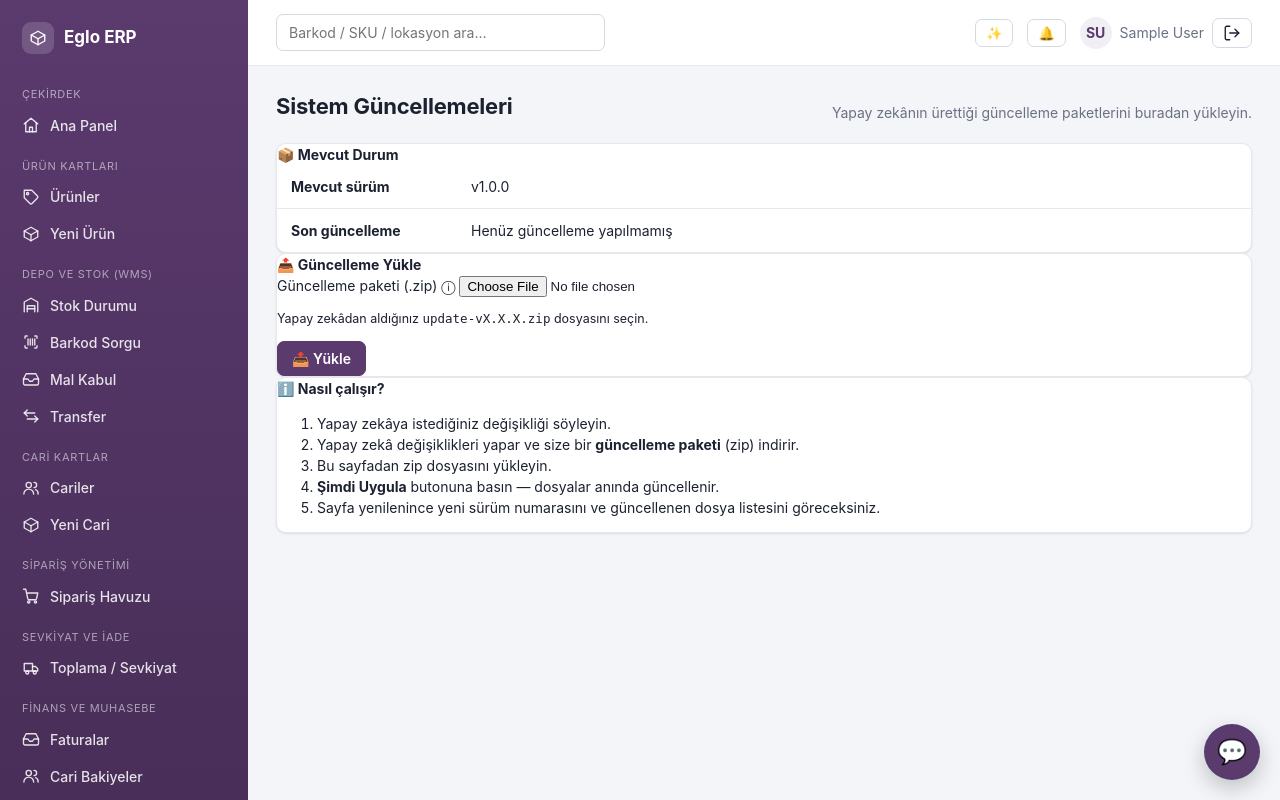
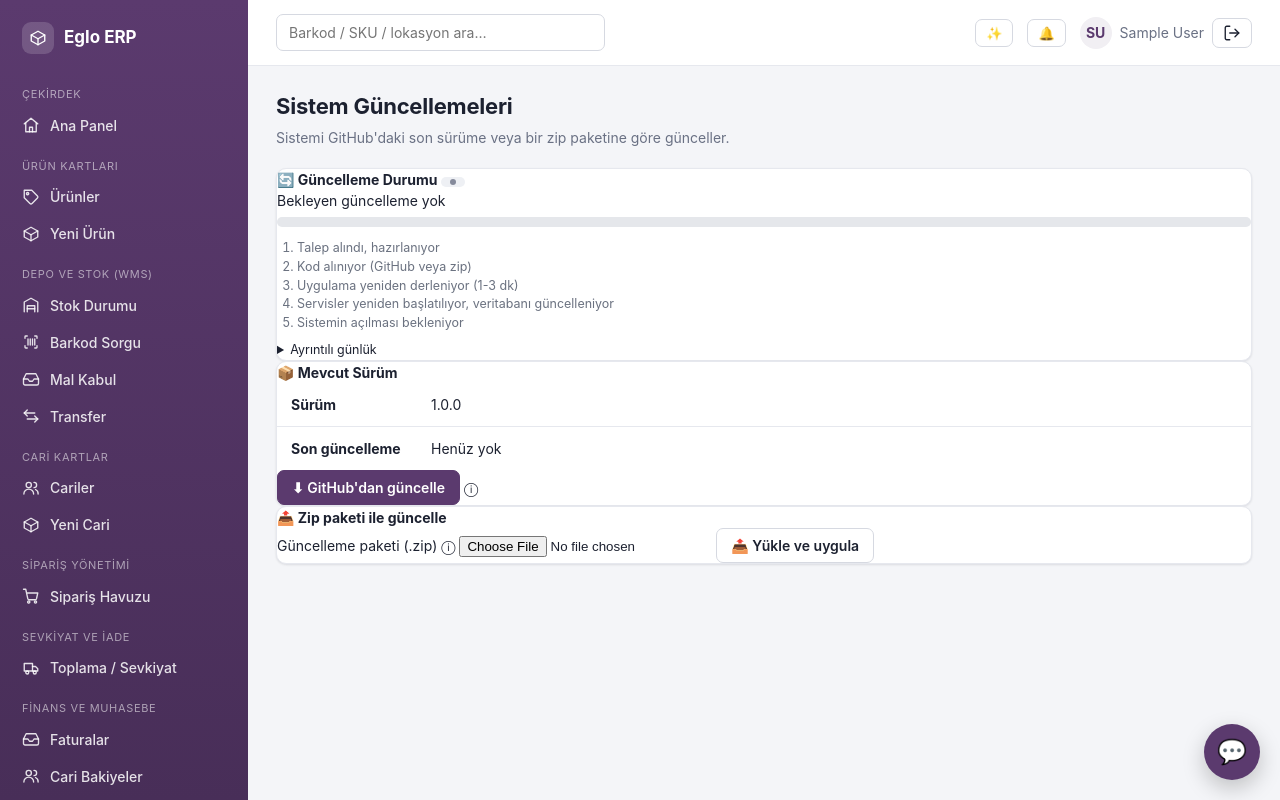
Before and after one commit to infoclerie/Eglo, a Django app: page /ayarlar/guncellemeler/ in a window 1280 px wide. Run offline with Django 5.2, Linux system fonts and the light colour scheme; the visitor is signed in with stand-in values (Sample User, id 1); data comes from the database, SQL or seed files in the repository; data that the repository does not hold is empty.

Commit message:
Güncelleme sistemi: GitHub'dan güncelle + canlı ilerleme ekranı
Web container yetkisiz kullanıcıyla çalıştığı ve kod imajın içinde olduğu için
web'den dosya yazarak güncelleme mümkün değildi; buton da formu göndermiyordu.
- Web artık sadece talep bırakır (request.json veya pending zip)
- deploy/auto-update.sh: git pull / zip açma, derleme, yeniden başlatma;
  adımları progress.json ve update.log'a yazar
- Sayfa 2 sn'de bir /ayarlar/guncellemeler/durum/ okuyup ilerleme çubuğu,
  adım listesi ve ayrıntılı günlük gösterir
- updates/ dizini git dışına alındı

Co-Authored-By: Claude Opus 5.5 <noreply@anthropic.com>
Claude-Session: https://claude.ai/code/session_01QFgTjSyfxyFtPvZYzZ2sK7

```diff
--- a/apps/core/templates/core/updates.html
+++ b/apps/core/templates/core/updates.html
@@ -3,152 +3,118 @@
 {% block title %}Güncellemeler{% endblock %}
 {% block content %}
 <div class="page-head">
-    <h1>Sistem Güncellemeleri</h1>
-    <p class="text-muted">Yapay zekânın ürettiği güncelleme paketlerini buradan yükleyin.</p>
+  <div><h1>Sistem Güncellemeleri</h1>
+  <p class="text-muted">Sistemi GitHub'daki son sürüme veya bir zip paketine göre günceller.</p></div>
 </div>
 
-<!-- Mevcut durum -->
-<div class="card mb-3">
-    <div class="card-header"><strong>📦 Mevcut Durum</strong></div>
+<!-- Canlı ilerleme -->
+<div class="card mb-3" id="progCard">
+  <div class="card-header"><strong>🔄 Güncelleme Durumu</strong> <span id="progBadge" class="badge" style="margin-left:8px"></span></div>
   <div class="card-body">
-        <table class="table table-sm mb-0">
-            <tr><td style="width:180px"><strong>Mevcut sürüm</strong></td><td>v{{ version }}</td></tr>
-            {% if status %}
-            <tr>
-                <td><strong>Son güncelleme</strong></td>
-                <td>
-                    {% if status.status == "success" %}
-                        <span class="badge" style="background:#16a34a;color:#fff">✅ Başarılı</span>
-                    {% elif status.status == "error" %}
-                        <span class="badge" style="background:#dc2626;color:#fff">❌ Hata</span>
-                    {% elif status.status == "pending" %}
-                        <span class="badge" style="background:#f59e0b;color:#fff">⏳ Bekliyor</span>
-                    {% endif %}
-                    {{ status.message|default:"" }}
-                </td>
-            </tr>
-            <tr><td><strong>Tarih</strong></td><td>{{ status.last_update|default:"-" }}</td></tr>
-            {% if status.applied_files %}
-            <tr><td><strong>Güncellenen dosyalar</strong></td>
-                <td><details><summary>{{ status.applied_files|length }} dosya</summary>
-                    <ul class="small" style="max-height:200px;overflow:auto;margin:8px 0">
-                    {% for f in status.applied_files %}<li><code>{{ f }}</code></li>{% endfor %}
-                    </ul></details></td></tr>
-            {% endif %}
-            {% else %}
-            <tr><td><strong>Son güncelleme</strong></td><td class="text-muted">Henüz güncelleme yapılmamış</td></tr>
-            {% endif %}
-        </table>
+    <div style="display:flex;justify-content:space-between;font-size:14px;margin-bottom:6px">
+      <span id="progLabel">—</span><span id="progStep" class="text-muted"></span>
+    </div>
+    <div style="height:10px;background:#e5e7eb;border-radius:6px;overflow:hidden">
+      <div id="progBar" style="height:100%;width:0;background:#2563eb;transition:width .4s"></div>
+    </div>
+    <ol id="progSteps" class="small" style="margin:12px 0 8px;padding-left:20px;color:#6b7280">
+      <li>Talep alındı, hazırlanıyor</li>
+      <li>Kod alınıyor (GitHub veya zip)</li>
+      <li>Uygulama yeniden derleniyor (1-3 dk)</li>
+      <li>Servisler yeniden başlatılıyor, veritabanı güncelleniyor</li>
+      <li>Sistemin açılması bekleniyor</li>
+    </ol>
+    <details id="progLogBox"><summary class="small">Ayrıntılı günlük</summary>
+      <pre id="progLog" style="max-height:220px;overflow:auto;background:#0f172a;color:#e2e8f0;padding:10px;border-radius:6px;font-size:12px;white-space:pre-wrap;margin-top:8px"></pre>
+    </details>
   </div>
 </div>
 
-<!-- Yükleme alanı -->
+<div class="grid-2">
+  <!-- Mevcut durum + Git -->
   <div class="card mb-3">
-    <div class="card-header"><strong>📤 Güncelleme Yükle</strong></div>
+    <div class="card-header"><strong>📦 Mevcut Sürüm</strong></div>
     <div class="card-body">
-        <form method="post" enctype="multipart/form-data" id="uploadForm">
-            {% csrf_token %}
-            <input type="hidden" name="action" value="upload">
-            <div class="mb-2">
-                <label class="form-label">Güncelleme paketi (.zip)
-                    <span class="helptext" style="display:inline" title="Yapay zekânın ürettiği güncelleme paketi. İçinde değişen kod dosyaları ve sürüm bilgisi bulunur.">ⓘ</span>
-                </label>
-                <input type="file" name="file" accept=".zip" class="form-control" required>
-            </div>
-            <p class="text-muted small mb-2">
-                Yapay zekâdan aldığınız <code>update-vX.X.X.zip</code> dosyasını seçin.
-            </p>
-            <button type="submit" class="btn btn-primary" onclick="showProgress(this,'Yükleniyor...')">📤 Yükle</button>
+      <table class="table table-sm mb-2">
+        <tr><td style="width:140px"><strong>Sürüm</strong></td><td id="curVersion">{{ version }}</td></tr>
+        <tr><td><strong>Son güncelleme</strong></td><td>
+          {% if status %}{% if status.status == "success" %}✅{% else %}❌{% endif %} {{ status.message }} · {{ status.last_update }}
+          {% else %}<span class="text-muted">Henüz yok</span>{% endif %}</td></tr>
+      </table>
+      <form method="post">{% csrf_token %}<input type="hidden" name="action" value="git">
+        <button class="btn btn-primary" id="gitBtn">⬇ GitHub'dan güncelle</button>
+        <span class="helptext" title="Sunucu GitHub'daki main dalını çeker, uygulamayı yeniden derler ve başlatır. Sırasında sistem 1-2 dk erişilemez olabilir.">ⓘ</span>
       </form>
     </div>
   </div>
 
-{% if pending %}
-<!-- Bekleyen güncellemeler -->
+  <!-- Zip -->
   <div class="card mb-3">
-    <div class="card-header"><strong>⏳ Bekleyen Güncellemeler</strong></div>
+    <div class="card-header"><strong>📤 Zip paketi ile güncelle</strong></div>
     <div class="card-body">
-        <table class="table table-sm">
-            <thead><tr><th>Dosya</th><th>Sürüm</th><th>Açıklama</th><th>Dosya sayısı</th><th></th></tr></thead>
-            <tbody>
+      <form method="post" enctype="multipart/form-data">{% csrf_token %}
+        <input type="hidden" name="action" value="upload">
+        <label class="form-label">Güncelleme paketi (.zip)
+          <span class="helptext" title="Yapay zekânın ürettiği update-vX.X.X.zip dosyası. Yüklenince sunucu otomatik uygular.">ⓘ</span></label>
+        <input type="file" name="file" accept=".zip" class="form-control mb-2" required>
+        <button class="btn">📤 Yükle ve uygula</button>
+      </form>
       {% for u in pending %}
-            <tr>
-                <td><code>{{ u.filename }}</code></td>
-                <td>v{{ u.version|default:"?" }}</td>
-                <td>{{ u.description|default:"-" }}</td>
-                <td>{{ u.file_count }} dosya</td>
-                <td style="white-space:nowrap">
-                    <form method="post" style="display:inline" class="apply-form">
-                        {% csrf_token %}
-                        <input type="hidden" name="action" value="apply">
-                        <input type="hidden" name="file" value="{{ u.filename }}">
-                        <button class="btn btn-sm btn-primary" onclick="showProgress(this,'Güncelleniyor...')">▶ Şimdi Uygula</button>
-                    </form>
-                    <form method="post" style="display:inline">
-                        {% csrf_token %}
-                        <input type="hidden" name="action" value="cancel">
-                        <input type="hidden" name="file" value="{{ u.filename }}">
-                        <button class="btn btn-sm btn-danger" title="İptal et">✕</button>
-                    </form>
-                </td>
-            </tr>
+      <div class="small mt-2">⏳ <code>{{ u.filename }}</code> sırada
+        <form method="post" style="display:inline">{% csrf_token %}<input type="hidden" name="action" value="cancel">
+          <input type="hidden" name="file" value="{{ u.filename }}"><button class="btn btn-sm btn-danger" title="İptal et">✕</button></form></div>
       {% endfor %}
-            </tbody>
-        </table>
     </div>
-</div>
-{% endif %}
-
-{% if applied %}
-<!-- Uygulanan güncellemeler -->
-<div class="card mb-3">
-    <div class="card-header"><strong>✅ Uygulanan Güncellemeler</strong></div>
-    <div class="card-body">
-        <table class="table table-sm mb-0">
-            <thead><tr><th>Dosya</th><th>Sürüm</th><th>Açıklama</th><th>Dosya sayısı</th></tr></thead>
-            <tbody>
-            {% for u in applied %}
-            <tr>
-                <td><code>{{ u.filename }}</code></td>
-                <td>v{{ u.version|default:"?" }}</td>
-                <td>{{ u.description|default:"-" }}</td>
-                <td>{{ u.file_count }} dosya</td>
-            </tr>
-            {% endfor %}
-            </tbody>
-        </table>
-    </div>
-</div>
-{% endif %}
-
-<!-- Nasıl çalışır -->
-<div class="card mb-3">
-    <div class="card-header"><strong>ℹ️ Nasıl çalışır?</strong></div>
-    <div class="card-body">
-        <ol class="mb-0">
-            <li>Yapay zekâya istediğiniz değişikliği söyleyin.</li>
-            <li>Yapay zekâ değişiklikleri yapar ve size bir <strong>güncelleme paketi</strong> (zip) indirir.</li>
-            <li>Bu sayfadan zip dosyasını yükleyin.</li>
-            <li><strong>Şimdi Uygula</strong> butonuna basın — dosyalar anında güncellenir.</li>
-            <li>Sayfa yenilenince yeni sürüm numarasını ve güncellenen dosya listesini göreceksiniz.</li>
-        </ol>
   </div>
 </div>
 
-<!-- İlerleme göstergesi -->
-<div id="progressOverlay" style="display:none;position:fixed;inset:0;background:rgba(0,0,0,.5);z-index:9999;align-items:center;justify-content:center">
-  <div style="background:#fff;border-radius:12px;padding:32px 48px;text-align:center;box-shadow:0 8px 32px rgba(0,0,0,.2)">
-    <div style="width:48px;height:48px;border:4px solid #e5e7eb;border-top-color:#3b82f6;border-radius:50%;animation:spin 1s linear infinite;margin:0 auto 16px"></div>
-    <div id="progressText" style="font-size:16px;font-weight:600;color:#1f2937">İşleniyor...</div>
-    <div style="font-size:13px;color:#6b7280;margin-top:8px">Lütfen sayfayı kapatmayın</div>
-  </div>
-</div>
-<style>@keyframes spin{to{transform:rotate(360deg)}}</style>
+{% if applied %}
+<div class="card mb-3"><div class="card-header"><strong>✅ Uygulanan paketler</strong></div>
+  <div class="table-wrap"><table class="table table-sm mb-0">
+    <thead><tr><th>Dosya</th><th>Sürüm</th><th>Açıklama</th><th>Dosya</th></tr></thead><tbody>
+    {% for u in applied %}<tr><td><code>{{ u.filename }}</code></td><td>v{{ u.version|default:"?" }}</td><td>{{ u.description|default:"-" }}</td><td>{{ u.file_count }}</td></tr>{% endfor %}
+  </tbody></table></div></div>
+{% endif %}
+
+{{ progress|json_script:"progInit" }}
 <script>
-function showProgress(btn, text){
-  btn.disabled=true;
-  document.getElementById('progressText').textContent=text;
-  document.getElementById('progressOverlay').style.display='flex';
+(function(){
+  const url = "{% url 'core:updates_progress' %}";
+  const $ = id => document.getElementById(id);
+  let wasRunning = false, failures = 0;
+  function render(d){
+    const total = d.total || 5, step = d.step || 0;
+    const active = d.running || d.queued;
+    let pct = Math.round(step / total * 100);
+    if (d.running === false && d.result === "success") pct = 100;
+    $("progBar").style.width = pct + "%";
+    $("progBar").style.background = d.result === "error" ? "#dc2626" : (d.result === "success" && !active ? "#16a34a" : "#2563eb");
+    $("progLabel").textContent = d.label || (active ? "Sunucunun talebi alması bekleniyor (en fazla 1 dk)" : "Bekleyen güncelleme yok");
+    $("progStep").textContent = active ? `Adım ${step}/${total}` : "";
+    const b = $("progBadge");
+    if (active){ b.textContent = "⏳ Çalışıyor"; b.style.cssText = "margin-left:8px;background:#f59e0b;color:#fff"; }
+    else if (d.result === "success"){ b.textContent = "✅ Tamamlandı"; b.style.cssText = "margin-left:8px;background:#16a34a;color:#fff"; }
+    else if (d.result === "error"){ b.textContent = "❌ Hata"; b.style.cssText = "margin-left:8px;background:#dc2626;color:#fff"; $("progLogBox").open = true; }
+    else { b.textContent = ""; b.style.cssText = ""; }
+    [...$("progSteps").children].forEach((li, i) => {
+      li.style.color = i < step - 1 || (!active && d.result === "success") ? "#16a34a" : (i === step - 1 && active ? "#2563eb" : "#6b7280");
+      li.style.fontWeight = i === step - 1 && active ? "600" : "400";
+    });
+    if (d.log){ const pre = $("progLog"); pre.textContent = d.log.join("\n"); pre.scrollTop = pre.scrollHeight; }
+    if (d.version) $("curVersion").textContent = d.version;
+    $("gitBtn").disabled = !!active;
+    if (wasRunning && !active && d.result === "success") setTimeout(() => location.reload(), 1500);
+    wasRunning = active;
   }
+  function poll(){
+    fetch(url, {credentials: "same-origin", cache: "no-store"})
+      .then(r => { if (!r.ok || r.redirected) throw 0; return r.json(); })
+      .then(d => { failures = 0; render(d); })
+      .catch(() => { failures++; if (wasRunning){ $("progLabel").textContent = "Sistem yeniden başlatılıyor, bağlantı bekleniyor…"; } })
+      .finally(() => setTimeout(poll, 2000));
+  }
+  render(JSON.parse(document.getElementById("progInit").textContent));
+  poll();
+})();
 </script>
 {% endblock %}
--- a/apps/core/urls.py
+++ b/apps/core/urls.py
@@ -11,6 +11,7 @@ urlpatterns = [
     path("ayarlar/yedekler/", views.backups, name="backups"),
     path("ayarlar/yedekler/ai-rehberi/", views.ai_context, name="ai_context"),
     path("ayarlar/guncellemeler/", views.updates, name="updates"),
+    path("ayarlar/guncellemeler/durum/", views.updates_progress, name="updates_progress"),
     path("islem-gecmisi/", views.activity, name="activity"),
     path("ayarlar/aktif-kullanicilar/", views.active_users, name="active_users"),
     path("ayarlar/yedekler/indir/<str:filename>", views.backup_download, name="backup_download"),
--- a/apps/core/views.py
+++ b/apps/core/views.py
@@ -195,17 +195,13 @@ def updates(request):
     if request.method == "POST":
         action = request.POST.get("action")
         try:
-            if action == "upload" and request.FILES.get("file"):
+            if action == "git":
+                upd.request_git_update(request.user.username)
+                messages.info(request, "Güncelleme talebi gönderildi. İlerlemeyi aşağıdan izleyebilirsiniz.")
+            elif action == "upload" and request.FILES.get("file"):
                 meta = upd.save_update(request.FILES["file"])
-                messages.success(request, f"Güncelleme paketi yüklendi: v{meta.get('version', '?')} "
-                                          f"({meta.get('file_count', 0)} dosya). "
-                                          f"'Şimdi Uygula' butonuna basarak güncelleyin.")
-            elif action == "apply":
-                result = upd.apply_update(request.POST.get("file"))
-                if result["status"] == "success":
-                    messages.success(request, f"✅ Güncelleme uygulandı! {result['message']}")
-                else:
-                    messages.error(request, f"Güncelleme hatası: {result['message']}")
+                messages.info(request, f"Paket yüklendi: v{meta.get('version', '?')} ({meta.get('file_count', 0)} dosya). "
+                                       f"Sunucu en fazla 1 dk içinde uygulamaya başlar; ilerlemeyi aşağıdan izleyin.")
             elif action == "cancel":
                 upd.cancel_pending(request.POST.get("file"))
                 messages.success(request, "Güncelleme iptal edildi.")
@@ -230,11 +226,21 @@ def updates(request):
                                   "Sunucuda 'mkdir -p updates/pending updates/applied' komutunu çalıştırın.")
 
     return render(request, "core/updates.html", {
+        "progress": upd.progress(),
         "version": version,
         "status": status,
         "pending": pending,
         "applied": applied,
     })
+
+
+@login_required
+@superuser_required
+def updates_progress(request):
+    """Güncelleme sayfasının 2 sn'de bir okuduğu canlı durum."""
+    data = upd.progress()
+    data["version"] = upd.current_version()
+    return JsonResponse(data)
 
 
 @login_required
```
Also changed, not shown: apps/core/updates.py (+21 -40 lines), 2 other files. Lines whose indentation alone changed are shown as unchanged.
